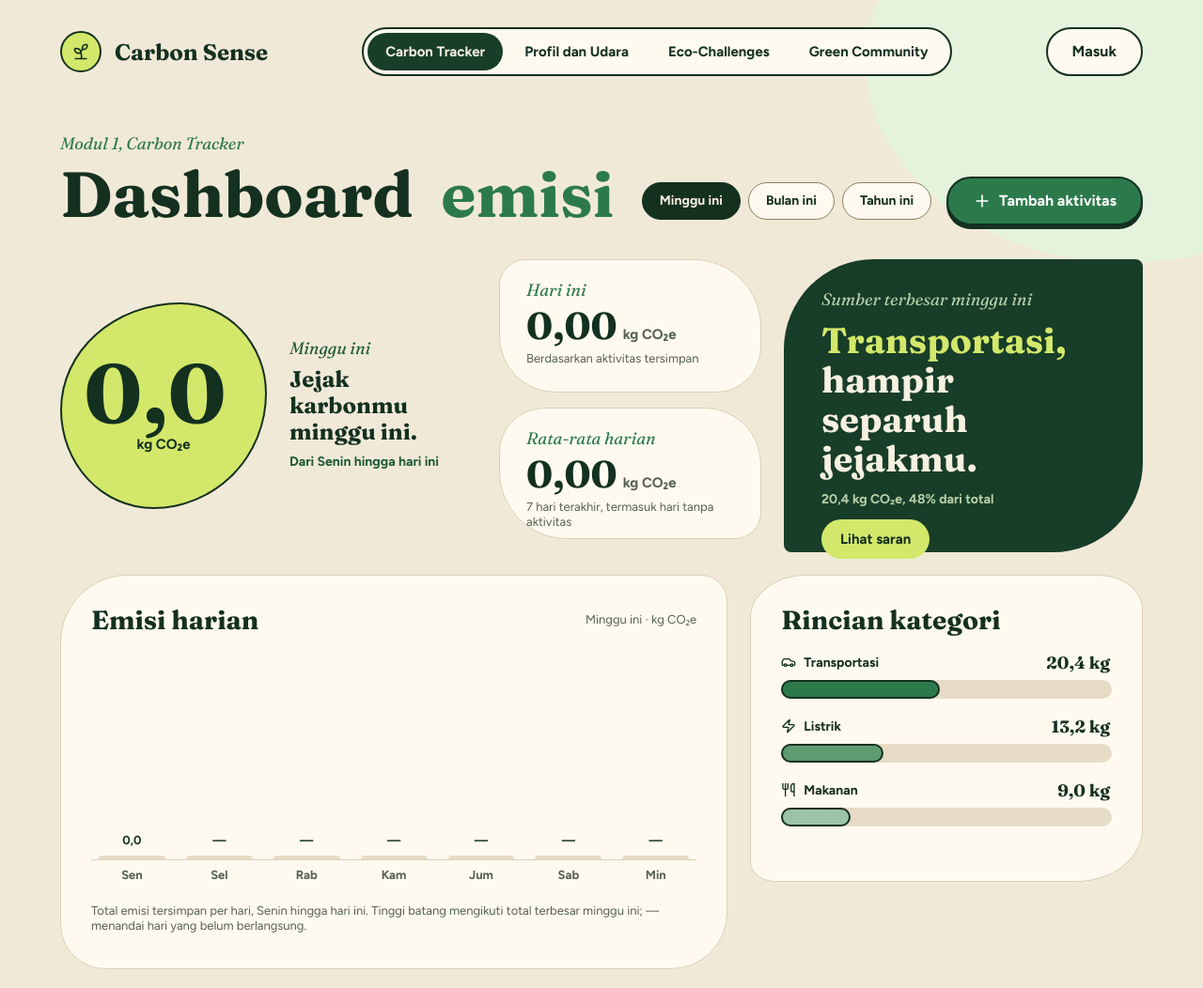
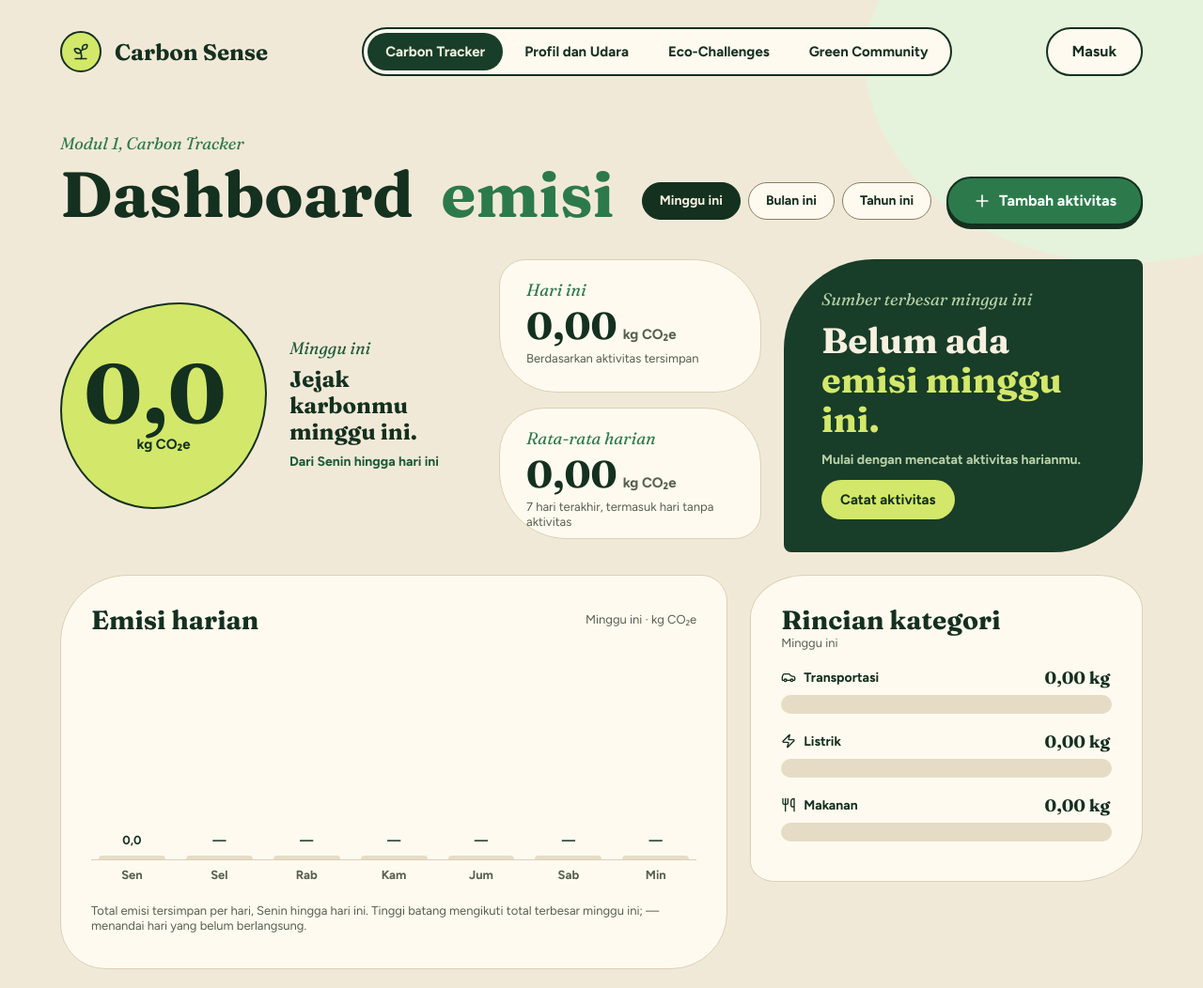
Before and after one commit to PBP-B-11/carbon-sense, a Django app: page /tracker/ in a window 1280 px wide. Shown: the top 1052 px of the page at 94% size. Run offline with Django 5.2, Linux system fonts and the light colour scheme.

Commit message:
feat: display weekly category breakdown and largest source

```diff
--- a/static/css/styles.css
+++ b/static/css/styles.css
@@ -1070,8 +1070,9 @@ main {
   height: 140px;
 }
 
+/*Biarkan teks kategori dan total dinamis tetap berada di dalam kartu.*/
 .top-source {
-  height: 312px;
+  min-height: 312px;
   padding: 32px 40px;
 }
 
@@ -1207,8 +1208,8 @@ main {
 }
 
 .breakdown {
-  height: 327px;
-  padding: 30px 32px 0;
+  min-height: 327px;
+  padding: 30px 32px;
   border-radius: 59px 47px 71px 27px / 46px 37px 56px 21px;
 }
 
--- a/tracker/templates/tracker/tracker.html
+++ b/tracker/templates/tracker/tracker.html
@@ -1,5 +1,5 @@
 {% extends "base.html" %}
-{% load static %}
+{% load static l10n %}
 
 {% block title %}Carbon Sense: {% if editing_activity %}Edit Aktivitas{% else %}Carbon Tracker{% endif %}{% endblock %}
 
@@ -51,9 +51,16 @@
         </div>
         <article class="card-dark top-source">
           <p class="eyebrow">Sumber terbesar minggu ini</p>
-          <h2><span class="hl">Transportasi,</span> hampir separuh jejakmu.</h2>
-          <p class="meta">20,4 kg CO₂e, 48% dari total</p>
-          <a class="btn btn--lichen" href="#catat-cepat">Lihat saran</a>
+          {#Tampilkan kategori terbesar hanya jika ada emisi minggu ini.#}
+          {% if top_category %}
+            <h2><span class="hl">{{ top_category.label }}</span> sumber emisi terbesar.</h2>
+            <p class="meta">{{ top_category.emissions|floatformat:2 }} kg CO₂e, {{ top_category.percentage|floatformat:1 }}% dari total minggu ini</p>
+            <a class="btn btn--lichen" href="#riwayat-aktivitas">Lihat riwayat</a>
+          {% else %}
+            <h2>Belum ada <span class="hl">emisi minggu ini.</span></h2>
+            <p class="meta">Mulai dengan mencatat aktivitas harianmu.</p>
+            <a class="btn btn--lichen" href="{% url 'tracker:index' %}#catat-cepat">Catat aktivitas</a>
+          {% endif %}
         </article>
       </section>
 
@@ -80,19 +87,26 @@
 
         <article class="card breakdown" aria-labelledby="judul-rincian">
           <h2 class="card-title" id="judul-rincian">Rincian kategori</h2>
+          <p class="hint">Minggu ini</p>
+          {#Gunakan total, ikon, dan persentase kategori dari view.#}
           <ul>
-            <li>
-              <div class="row"><span class="name"><svg width="16" height="16" viewBox="0 0 24 24" fill="none" stroke="currentColor" stroke-width="2" stroke-linecap="round" stroke-linejoin="round" aria-hidden="true"><use href="#i-car"/></svg>Transportasi</span><span class="kg">20,4 kg</span></div>
-              <div class="progress" role="img" aria-label="48% dari total"><i class="w-48"></i></div>
-            </li>
-            <li>
-              <div class="row"><span class="name"><svg width="16" height="16" viewBox="0 0 24 24" fill="none" stroke="currentColor" stroke-width="2" stroke-linecap="round" stroke-linejoin="round" aria-hidden="true"><use href="#i-zap"/></svg>Listrik</span><span class="kg">13,2 kg</span></div>
-              <div class="progress" role="img" aria-label="31% dari total"><i class="w-31 fill-moss-mid"></i></div>
-            </li>
-            <li>
-              <div class="row"><span class="name"><svg width="16" height="16" viewBox="0 0 24 24" fill="none" stroke="currentColor" stroke-width="2" stroke-linecap="round" stroke-linejoin="round" aria-hidden="true"><use href="#i-utensils"/></svg>Makanan</span><span class="kg">9,0 kg</span></div>
-              <div class="progress" role="img" aria-label="21% dari total"><i class="w-21 fill-moss-light"></i></div>
-            </li>
+            {% for category in category_breakdown %}
+              <li>
+                <div class="row">
+                  <span class="name">
+                    <svg width="16" height="16" viewBox="0 0 24 24" fill="none" stroke="currentColor" stroke-width="2" stroke-linecap="round" stroke-linejoin="round" aria-hidden="true"><use href="#{{ category.icon }}"/></svg>
+                    {{ category.label }}
+                  </span>
+                  <span class="kg">{{ category.emissions|floatformat:2 }} kg</span>
+                </div>
+                <div class="progress" role="img" aria-label="{{ category.label }}: {{ category.percentage|floatformat:1 }}% dari total emisi minggu ini">
+                  {#Persentase CSS memakai titik desimal; kategori nol tidak diisi.#}
+                  {% if category.emissions %}
+                    <i class="{% if category.icon == 'i-zap' %}fill-moss-mid{% elif category.icon == 'i-utensils' %}fill-moss-light{% endif %}" style="width: {{ category.percentage|unlocalize }}%"></i>
+                  {% endif %}
+                </div>
+              </li>
+            {% endfor %}
           </ul>
         </article>
       </section>
```
